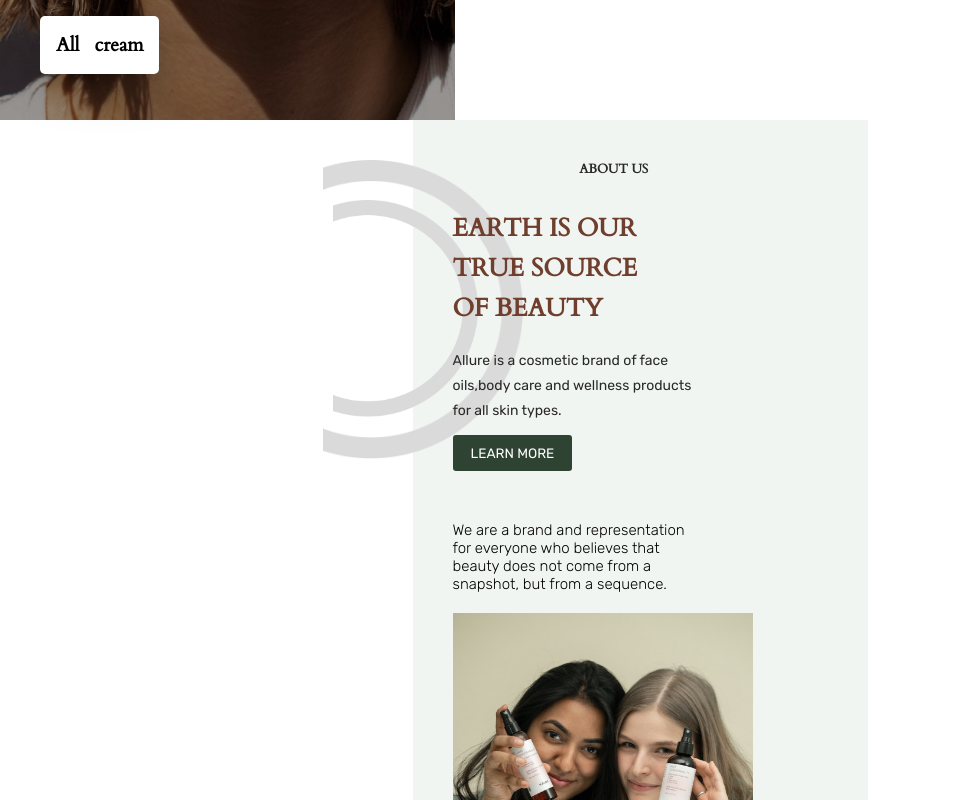
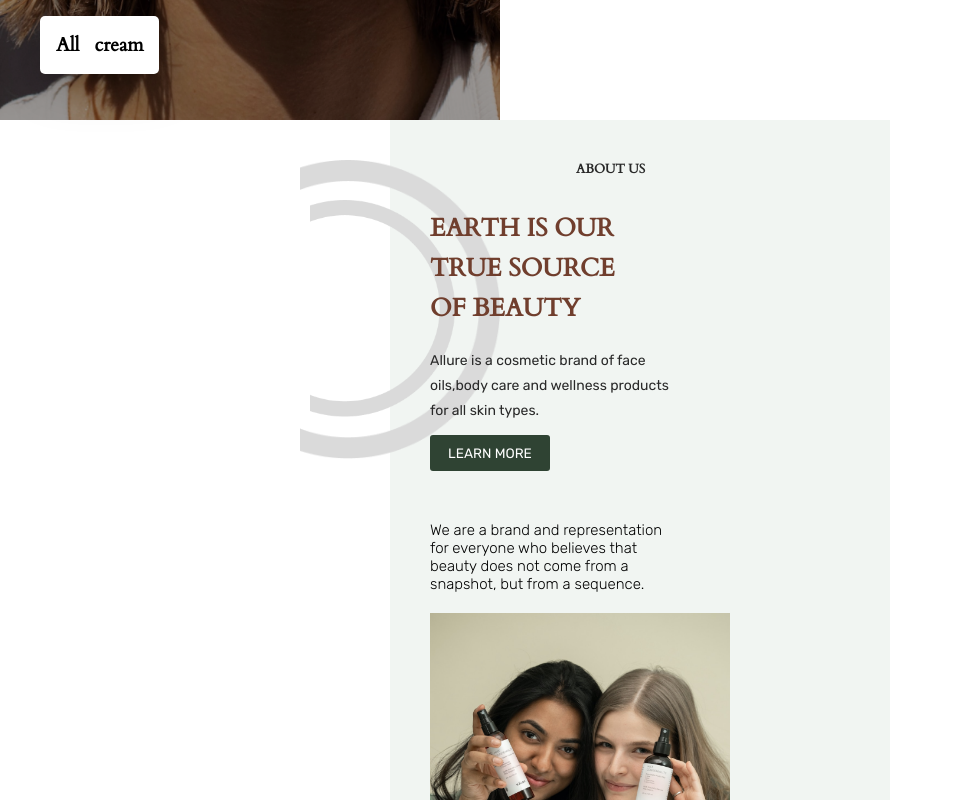
Before and after one commit to Kel-VinTech/Allure-ecommerce, a React (Vite) app: page / in a window 1280 px wide. Shown: the part 680-1480 px from the top of the page, without its empty margins (0-953 px from the left). Built offline with nearby package versions, Linux system fonts and the light colour scheme.

Commit message:
made changes

```diff
--- a/src/scss/Hero.scss
+++ b/src/scss/Hero.scss
@@ -5,7 +5,7 @@ section{
     font-family: 'Cardo', serif;
     background: url(../assets/HEADER.png) no-repeat center center/cover;
     min-height:100vh;
-    max-width:455px;
+    max-width:500px;
     width:100%;
 
  }
--- a/src/scss/Main.scss
+++ b/src/scss/Main.scss
@@ -2,7 +2,7 @@
   background: #f1f5f2;
   padding-top: 10rem;
   position: relative;
-  max-width: 455px;
+  max-width: 500px;
   width:100%;
   margin: 0 auto;
 }
```
